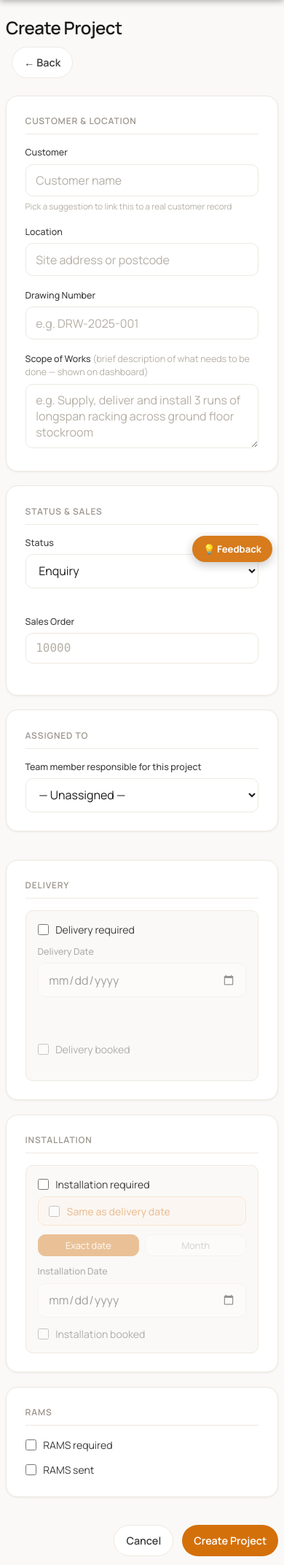
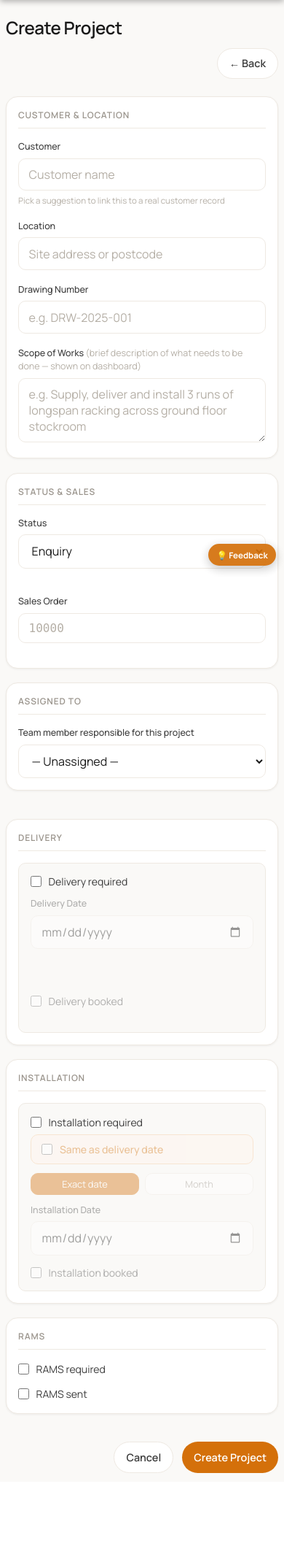
Before and after one commit to BlueWhiteTen/ezr-project-tracker, a Django app: page /project/new/ in a window 390 px wide. Shown: the part 58-2202 px from the top of the page at 73% size. After the commit the page ends 2076 px from the top, so only its background shows below. Run offline with Django 4.2, Linux system fonts and the light colour scheme; a user stored in the database is signed in; data comes from the database, SQL or seed files in the repository; data that the repository does not hold is empty; some web fonts are replaced.

Commit message:
Survey camera and resize, mobile layout fixes

```diff
--- a/projects/templates/projects/base.html
+++ b/projects/templates/projects/base.html
@@ -306,6 +306,39 @@ select.form-input{cursor:pointer;}
 .toast-kind{font-size:.68rem;font-weight:700;text-transform:uppercase;letter-spacing:.05em;color:var(--acc);margin-bottom:.25rem;padding-right:1.2rem;}
 .toast-body{font-size:.85rem;color:var(--txt);padding-right:1.2rem;line-height:1.4;}
 @keyframes toast-in{from{opacity:0;transform:translateY(8px);}to{opacity:1;transform:translateY(0);}}
+</style>
+<style id="mobile-polish">
+/* ── Phone tidy-up (loaded after each page's own styles so it wins) ── */
+@media (max-width: 768px){
+  html,body{max-width:100%;overflow-x:hidden;}
+  /* two-column page layouts become one column that cannot be pushed wider by its contents */
+  .form-2col,.report-layout,.cost-grid,.grid-2,.grid-3{grid-template-columns:minmax(0,1fr) !important;}
+  .form-2col>*,.report-layout>*,.cost-grid>*,.grid-2>*,.grid-3>*,.form-col{min-width:0;}
+  .form-card,.cost-card-body{padding:1rem;}
+  input,select,textarea{max-width:100%;}
+  /* status pills: scroll instead of getting cut off */
+  .status-bar{overflow-x:auto;-webkit-overflow-scrolling:touch;}
+  .status-bar-btn{flex:0 0 auto;padding:.6rem .8rem;font-size:.8rem;}
+  /* header button rows wrap onto several lines */
+  .form-header,.cost-hdr{flex-wrap:wrap;gap:.6rem;}
+  .form-header>div,.cost-hdr>div{flex-wrap:wrap;gap:.5rem;min-width:0;}
+  .form-header .btn,.cost-hdr .btn{flex:1 1 auto;justify-content:center;}
+  .cost-hdr h1{font-size:1.2rem !important;}
+  /* wide tables scroll inside their card, not the whole page */
+  .cost-card,.form-card{overflow-x:auto;}
+  .summary-stat{padding:1rem;}
+  .summary-stat-v{font-size:1.4rem;overflow-wrap:anywhere;}
+  /* bigger finger targets */
+  .btn,.btn-sm{min-height:38px;}
+  .page-wrap,.container{max-width:100%;}
+  h1{overflow-wrap:anywhere;}
+  img,video,canvas{max-width:100%;}
+  #fb-fab{padding:.45rem .7rem !important;font-size:.72rem !important;bottom:.7rem !important;right:.7rem !important;opacity:.92;}
+}
+@media (max-width: 480px){
+  .form-header{align-items:stretch;}
+  .form-header>div{width:100%;}
+}
 </style>
 </head>
 <body>
--- a/projects/templates/projects/project_form.html
+++ b/projects/templates/projects/project_form.html
@@ -251,6 +251,8 @@
               <span id="survey-photo-file-name">No files chosen</span>
             </label>
             <input type="file" id="survey-photo-file" accept="image/*,video/*" multiple style="display:none;" onchange="uploadSurveyPhotos({{ project.pk }}, this.files)">
+            <button type="button" onclick="document.getElementById('survey-photo-cam').click()" style="margin-top:.5rem;width:100%;display:flex;align-items:center;justify-content:center;gap:.5rem;background:#ea580c;color:#fff;border:0;border-radius:var(--rad);padding:.7rem;font-size:.95rem;font-weight:700;cursor:pointer;">📷 Take photo with camera</button>
+            <input type="file" id="survey-photo-cam" accept="image/*" capture="environment" style="display:none;" onchange="uploadSurveyPhotos({{ project.pk }}, this.files)">
           </div>
           <div id="survey-photo-error" style="color:var(--red);font-size:.78rem;margin-top:.4rem;display:none;"></div>
         </div>
@@ -867,12 +869,11 @@ async function uploadSurveyPhotos(pk, fileList){
     errEl.style.display = 'block';
   }
   if(nameEl) nameEl.textContent = 'No files chosen';
-  const inp = document.getElementById('survey-photo-file');
-  if(inp) inp.value = '';
+  ['survey-photo-file','survey-photo-cam'].forEach(function(id){ const inp = document.getElementById(id); if(inp) inp.value = ''; });
 }
 
-// Shrinks a photo to max 2000px (JPEG 85%) in the browser. Videos, GIFs, SVGs and small photos go up unchanged.
-const SURVEY_MAX_PX = 2000;
+// Shrinks a photo to max 1600px (JPEG 78%) in the browser. Videos, GIFs, SVGs and small photos go up unchanged.
+const SURVEY_MAX_PX = 1600;
 async function shrinkSurveyImage(file){
   try{
     if(!file.type.startsWith('image/') || file.type === 'image/gif' || file.type === 'image/svg+xml') return file;
@@ -882,7 +883,7 @@ async function shrinkSurveyImage(file){
     const w = Math.round(bmp.width * scale), h = Math.round(bmp.height * scale);
     const canvas = document.createElement('canvas'); canvas.width = w; canvas.height = h;
     canvas.getContext('2d').drawImage(bmp, 0, 0, w, h); bmp.close();
-    const blob = await new Promise(res => canvas.toBlob(res, 'image/jpeg', 0.85));
+    const blob = await new Promise(res => canvas.toBlob(res, 'image/jpeg', 0.78));
     canvas.width = canvas.height = 0;
     if(!blob || blob.size >= file.size) return file;
     return new File([blob], file.name.replace(/\.[^.]+$/, '') + '.jpg', {type: 'image/jpeg'});
```
Also changed, not shown: projects/views/photos.py (+22 -3 lines).
